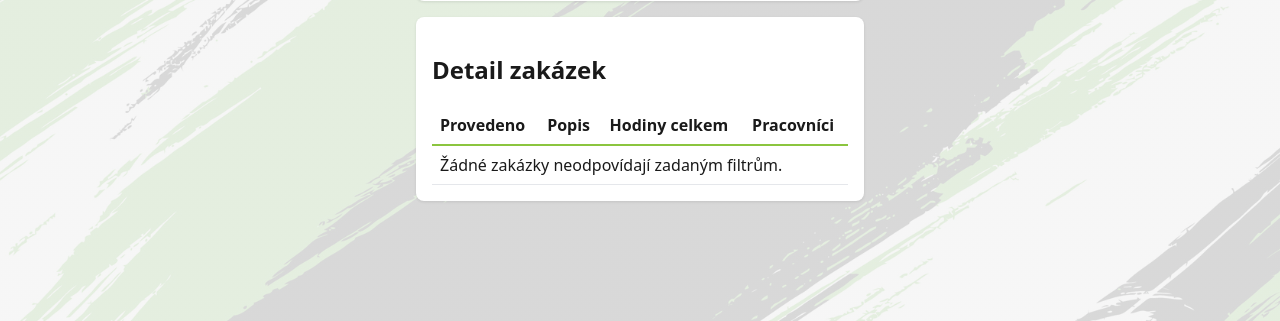
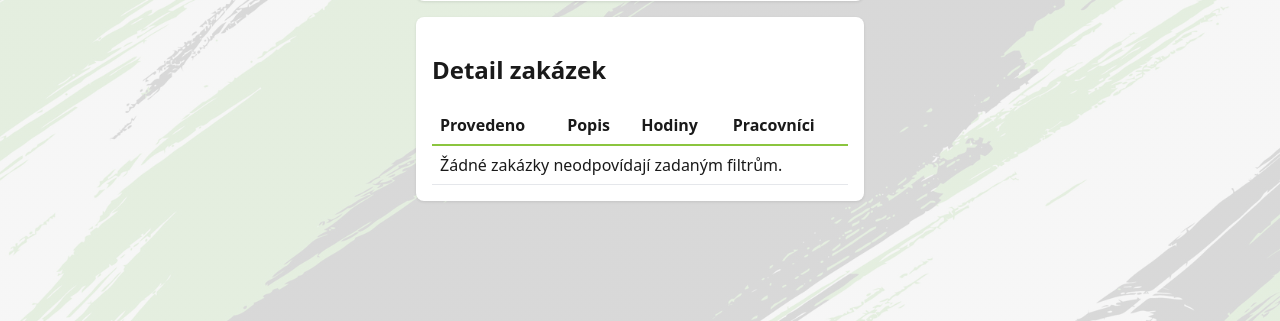
Before and after one commit to janmdvoracek/MaterialInventory, a Django app: page /hours/ in a window 1280 px wide. Shown: the part 829-1150 px from the top of the page. Run offline with Django 5.2, Linux system fonts and the light colour scheme; the visitor is signed in with stand-in values (Sample User, id 1); data comes from the database, SQL or seed files in the repository; data that the repository does not hold is empty.

Commit message:
Polished tables

```diff
--- a/templates/workorders/machine_dashboard.html
+++ b/templates/workorders/machine_dashboard.html
@@ -17,7 +17,7 @@
     <div class="table-scroll">
     <table>
         <thead>
-            <tr><th>Stroj</th><th>Celkem hodin</th><th>Celkem tun</th><th>Sazba (Kč/hod)</th><th>Cena (Kč/t)</th></tr>
+            <tr><th>Stroj</th><th>Hodin</th><th>Tun</th><th>Sazba (Kč/hod)</th><th>Cena (Kč/t)</th></tr>
         </thead>
         <tbody>
         {% for machine in machines %}
--- a/templates/workorders/time_worked.html
+++ b/templates/workorders/time_worked.html
@@ -59,7 +59,7 @@
     <div class="table-scroll">
     <table>
         <thead>
-            <tr><th>Provedeno</th><th>Popis</th><th>Hodiny celkem</th><th>Pracovníci</th></tr>
+            <tr><th>Provedeno</th><th>Popis</th><th>Hodiny</th><th>Pracovníci</th></tr>
         </thead>
         <tbody>
         {% for order in page_obj %}
```
